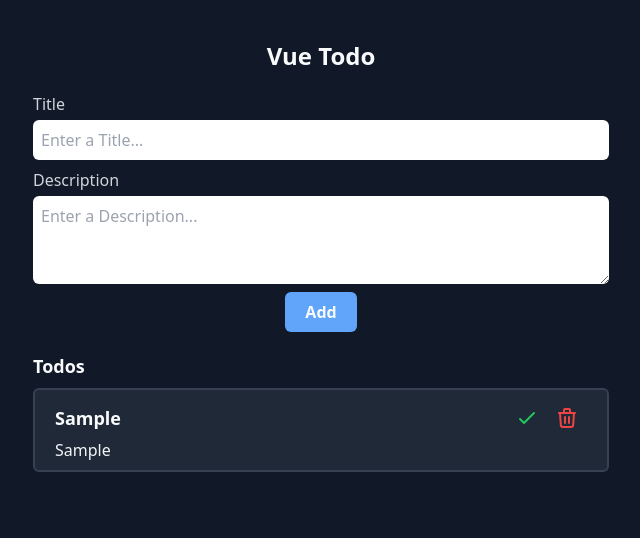
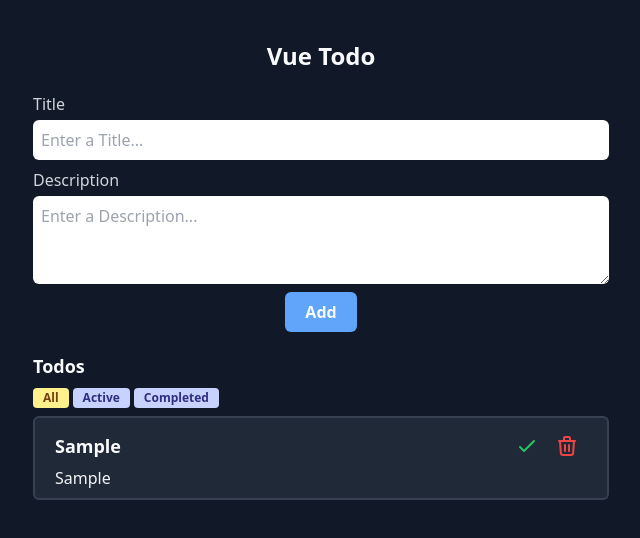
Before and after one commit to moussaouisalah/vue-todo, a Vue app: page / in a window 1280 px wide. Both pictures are taken after typing "Sample", "Sample" into the empty fields and a click on the button "Add". Shown: the top 538 px of the page, without its empty margins (319-959 px from the left). Built offline with nearby package versions, Linux system fonts and the light colour scheme.

Commit message:
add todo list filters

```diff
--- a/src/App.vue
+++ b/src/App.vue
@@ -6,13 +6,31 @@
     <AddTodo @add-todo="addTodo" />
     <div class="w-full flex flex-col items-center gap-2 max-w-xl">
       <h2 class="self-start text-gray-50 font-bold text-lg">Todos</h2>
+      <template v-if="todos.length > 0">
+        <div class="flex gap-1 w-full">
+          <FilterButton :isSelected="filter == 'all'" @select="filter = 'all'"
+            >All</FilterButton
+          >
+          <FilterButton
+            :isSelected="filter == 'active'"
+            @select="filter = 'active'"
+            >Active</FilterButton
+          >
+          <FilterButton
+            :isSelected="filter == 'completed'"
+            @select="filter = 'completed'"
+            >Completed</FilterButton
+          >
+        </div>
         <TodoItem
-        v-for="item in todos"
+          v-for="item in filteredTodos"
           :key="item.id"
           :todo="item"
           @delete-todo="deleteTodo(item.id)"
           @toggle-todo-status="toggleTodoStatus(item.id)"
         />
+      </template>
+      <p v-else class="text-gray-300 text-center">No Todos</p>
     </div>
   </div>
 </template>
@@ -20,17 +38,31 @@
 <script>
 import TodoItem from "./components/TodoItem.vue";
 import AddTodo from "./components/AddTodo.vue";
+import FilterButton from "./components/FilterButton.vue";
+
+const filters = {
+  all: (todos) => todos,
+  active: (todos) => todos.filter((todo) => !todo.isCompleted),
+  completed: (todos) => todos.filter((todo) => todo.isCompleted),
+};
 
 export default {
   name: "App",
   components: {
     TodoItem,
     AddTodo,
+    FilterButton,
   },
   data() {
     return {
       todos: [],
+      filter: "all",
     };
+  },
+  computed: {
+    filteredTodos() {
+      return filters[this.filter](this.todos);
+    },
   },
   methods: {
     addTodo({ title, description }) {
--- /dev/null
+++ b/src/components/FilterButton.vue
@@ -0,0 +1,20 @@
+<template>
+  <button
+    @click="$emit('select')"
+    :class="[
+      'text-xs font-semibold px-2.5 py-0.5 rounded',
+      isSelected
+        ? 'bg-yellow-200 text-yellow-900'
+        : 'bg-indigo-200 text-indigo-900',
+    ]"
+  >
+    <slot />
+  </button>
+</template>
+<script>
+export default {
+  name: "FilterButton",
+  props: ["isSelected"],
+  emits: ["select"],
+};
+</script>
```
Lines whose indentation alone changed are shown as unchanged.
